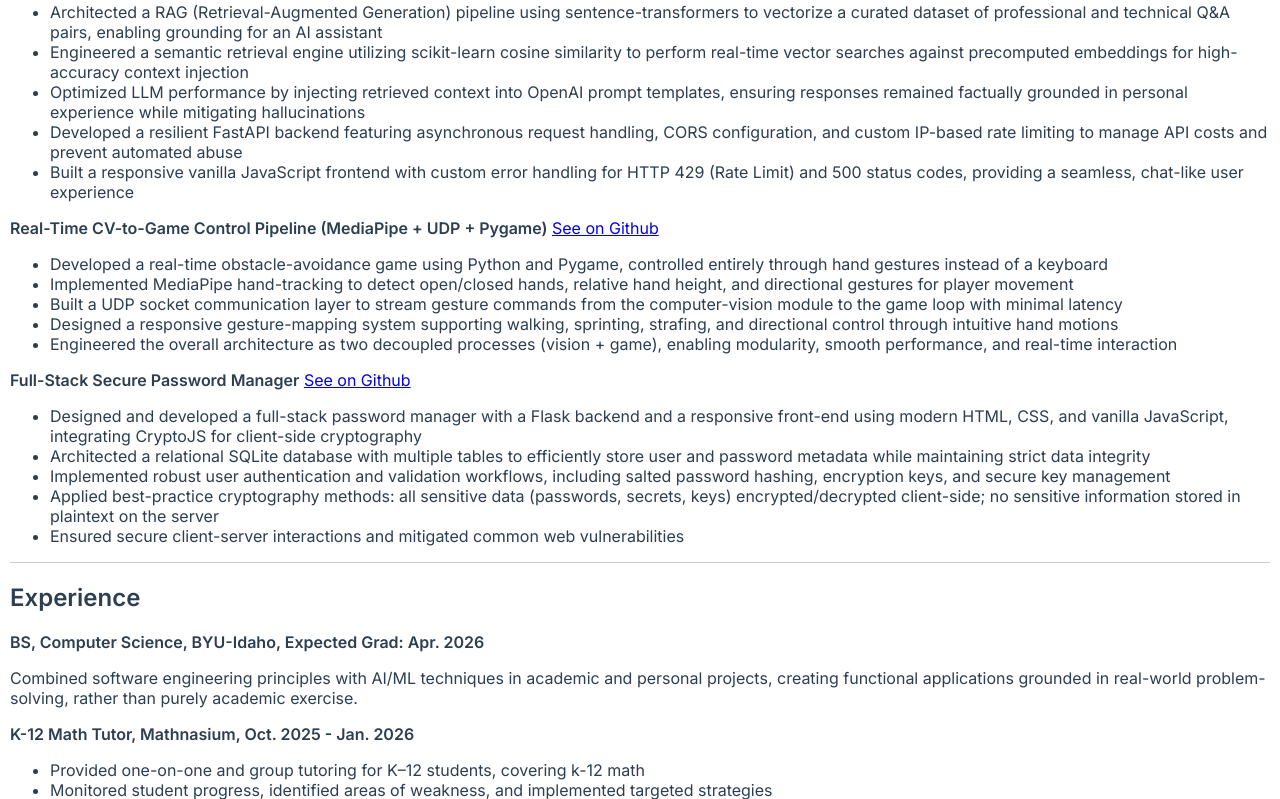
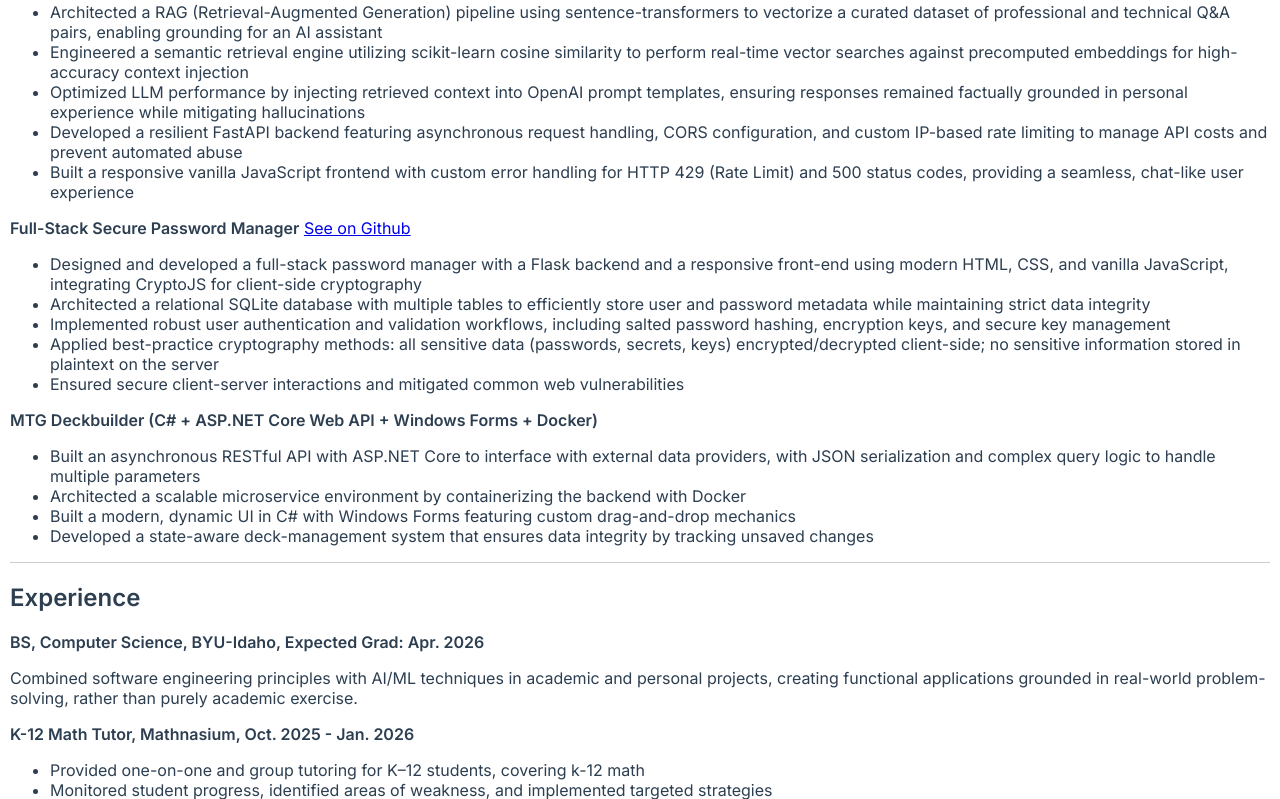
Before and after one commit to dominiccc13/augmented-chatbot-2, a FastAPI app: page /resume in a window 1280 px wide. Shown: the part 186-985 px from the top of the page. Run offline with FastAPI, Linux system fonts and the light colour scheme; parts of the project's set-up code (start-up, migrations or seed data) failed here and were passed over.

Commit message:
update to resume

```diff
--- a/templates/resume.html
+++ b/templates/resume.html
@@ -22,15 +22,6 @@
             <li>Developed a resilient FastAPI backend featuring asynchronous request handling, CORS configuration, and custom IP-based rate limiting to manage API costs and prevent automated abuse</li>
             <li>Built a responsive vanilla JavaScript frontend with custom error handling for HTTP 429 (Rate Limit) and 500 status codes, providing a seamless, chat-like user experience</li>
         </ul>
-        <strong>Real-Time CV-to-Game Control Pipeline (MediaPipe + UDP + Pygame)</strong>
-        <a href="https://github.com/dominiccc13/cv_pygame" target="_blank">See on Github</a>
-        <ul>
-            <li>Developed a real-time obstacle-avoidance game using Python and Pygame, controlled entirely through hand gestures instead of a keyboard</li>
-            <li>Implemented MediaPipe hand-tracking to detect open/closed hands, relative hand height, and directional gestures for player movement</li>
-            <li>Built a UDP socket communication layer to stream gesture commands from the computer-vision module to the game loop with minimal latency</li>
-            <li>Designed a responsive gesture-mapping system supporting walking, sprinting, strafing, and directional control through intuitive hand motions</li>
-            <li>Engineered the overall architecture as two decoupled processes (vision + game), enabling modularity, smooth performance, and real-time interaction</li>
-        </ul>
         <strong>Full-Stack Secure Password Manager</strong>
         <a href="https://github.com/dominiccc13/local_pwm" target="_blank">See on Github</a>
         <ul>
@@ -39,6 +30,13 @@
             <li>Implemented robust user authentication and validation workflows, including salted password hashing, encryption keys, and secure key management</li>
             <li>Applied best-practice cryptography methods: all sensitive data (passwords, secrets, keys) encrypted/decrypted client-side; no sensitive information stored in plaintext on the server</li>
             <li>Ensured secure client-server interactions and mitigated common web vulnerabilities</li>
+        </ul>
+        <strong>MTG Deckbuilder (C# + ASP.NET Core Web API + Windows Forms + Docker)</strong>
+        <ul>
+            <li>Built an asynchronous RESTful API with ASP.NET Core to interface with external data providers, with JSON serialization and complex query logic to handle multiple parameters</li>
+            <li>Architected a scalable microservice environment by containerizing the backend with Docker</li>
+            <li>Built a modern, dynamic UI in C# with Windows Forms featuring custom drag-and-drop mechanics</li>
+            <li>Developed a state-aware deck-management system that ensures data integrity by tracking unsaved changes</li>
         </ul>
     </div>
     <div id="experience" class="container">
@@ -68,7 +66,7 @@
             <li><strong>Frameworks & Libraries: </strong>Flask, FastAPI, ASP.NET, .NET, Express, React, Jetpack Compose, SwiftUI</li>
             <li><strong>Cloud & DevOps: </strong>AWS (EC2, S3, CloudFormation), Google Firebase, Docker</li>
             <li><strong>Databases: </strong>SQL Server, PostreSQL, MongoDB, Firestore</li>
-            <li><strong>Other Skills & Interests: </strong><a href="/design">Video Editing & Graphic Design</a> (Adobe Premiere Pro, Adobe After Effects, Cinema 4D, GIMP, Adobe Photoshop), Fitness, Football</li>
+            <li><strong>Other Skills & Interests: </strong><a href="/design" target="_blank">Video Editing & Graphic Design</a> (Adobe Premiere Pro, Adobe After Effects, Cinema 4D, GIMP, Adobe Photoshop), Fitness, Football</li>
         </ul>
     </div>
 </div>
```
